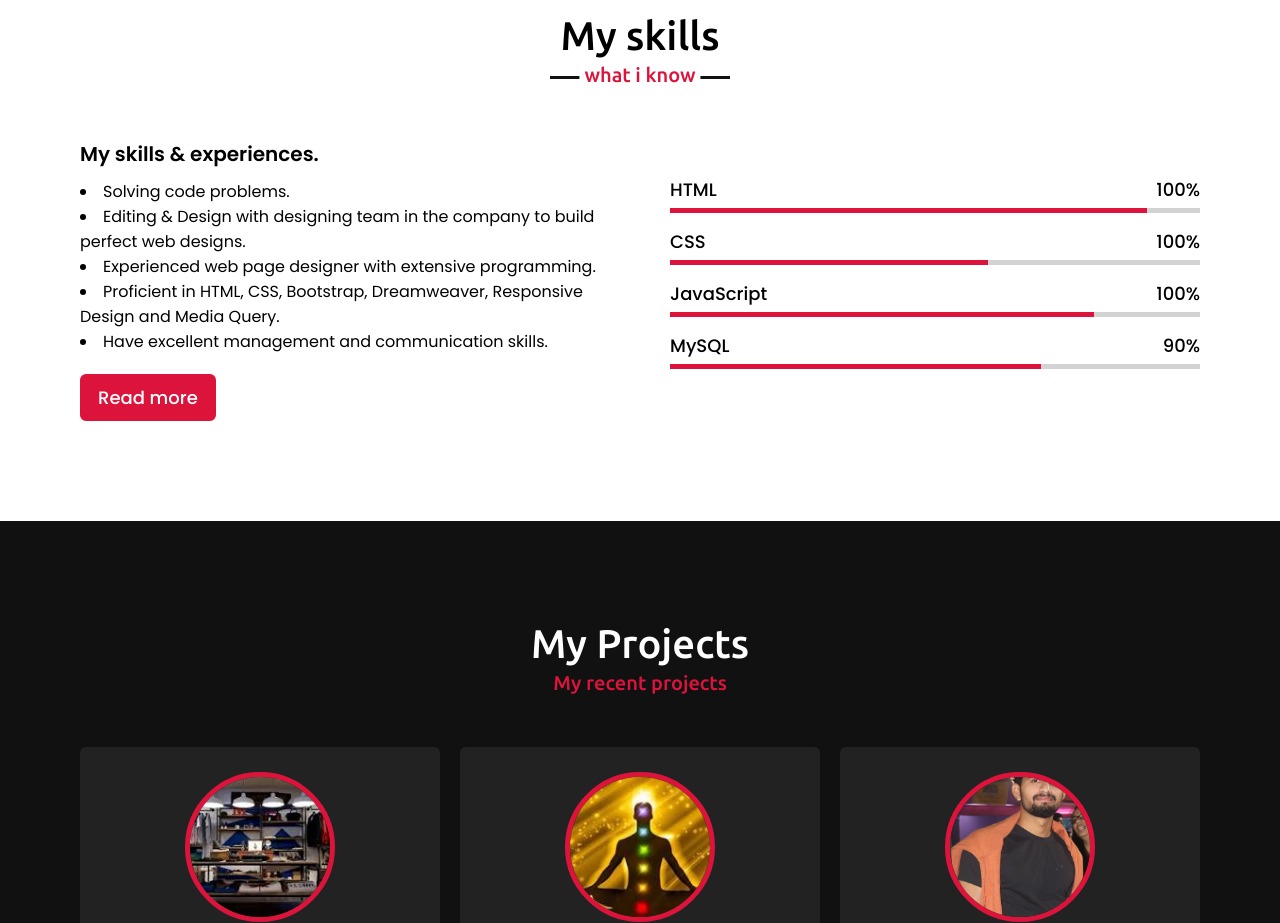
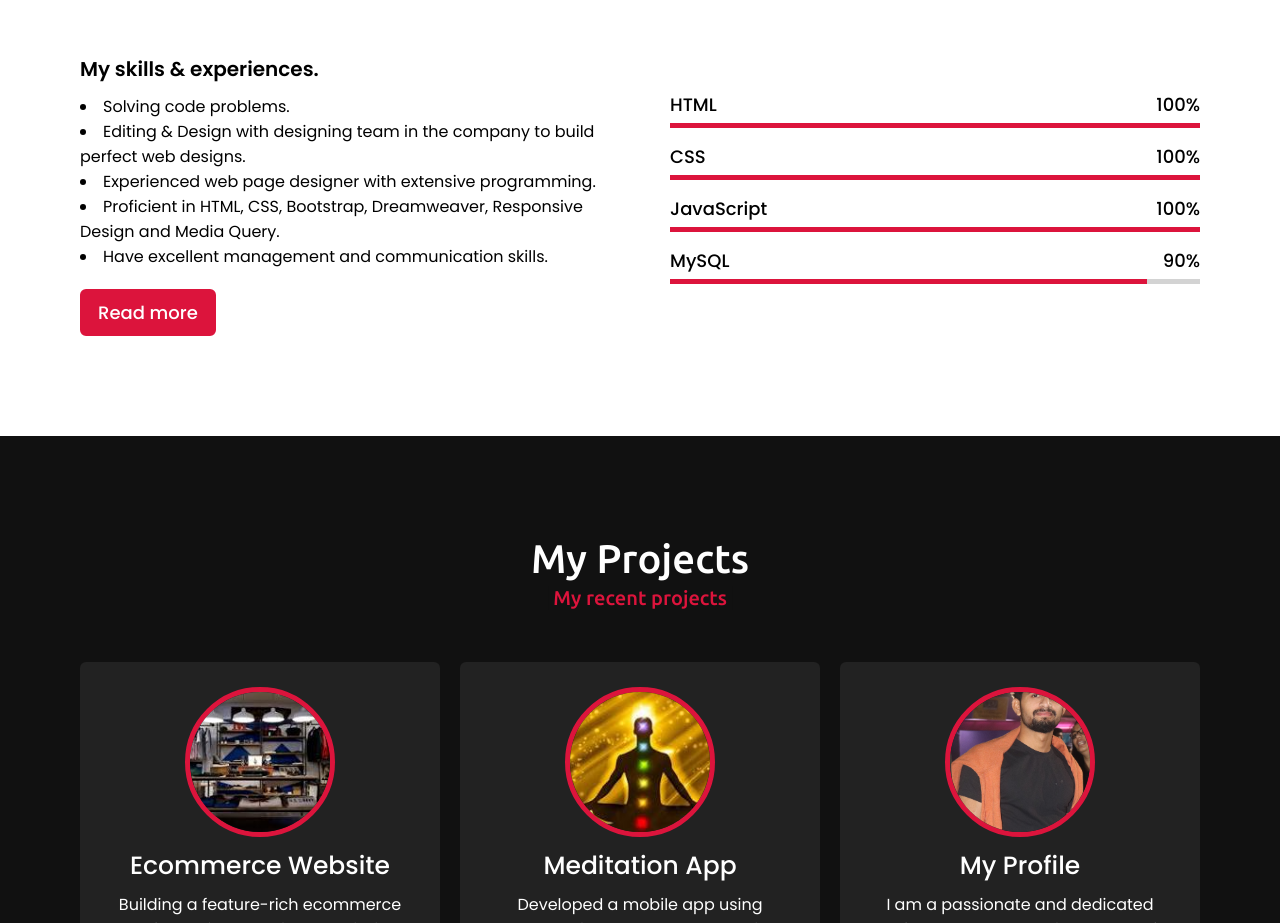
Before and after one commit to munnanayak/final_portfolio, a plain HTML site: page index.html in a window 1280 px wide. Shown: the part 2402-3325 px from the top of the page. Drawn offline with nearby package versions, Linux system fonts and the light colour scheme.

Commit message:
Update style.css

```diff
--- a/style.css
+++ b/style.css
@@ -221,7 +221,7 @@ section .title::after{
     width: 45%;
 }
 .about .about-content .left img{
-    height: 500px;
+    height: 400px;
     width: 400px;
     object-fit: cover;
     border-radius: 6px;
@@ -363,19 +363,19 @@ section .title::after{
     background: crimson;
 }
 .skills-content .right .html::before{
-    width: 90%;
+    width: 100%;
 }
 .skills-content .right .css::before{
-    width: 60%;
+    width: 100%;
 }
 .skills-content .right .js::before{
-    width: 80%;
+    width: 100%;
 }
 .skills-content .right .php::before{
-    width: 50%;
+    width: 100%;
 }
 .skills-content .right .mysql::before{
-    width: 70%;
+    width: 90%;
 }
 
 /* projects section styling */
```
